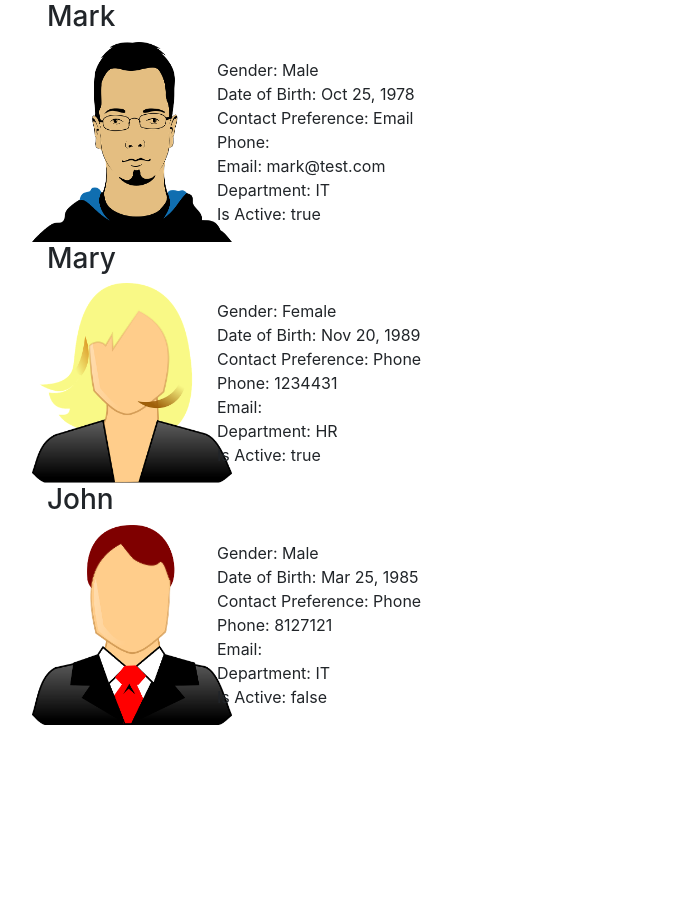
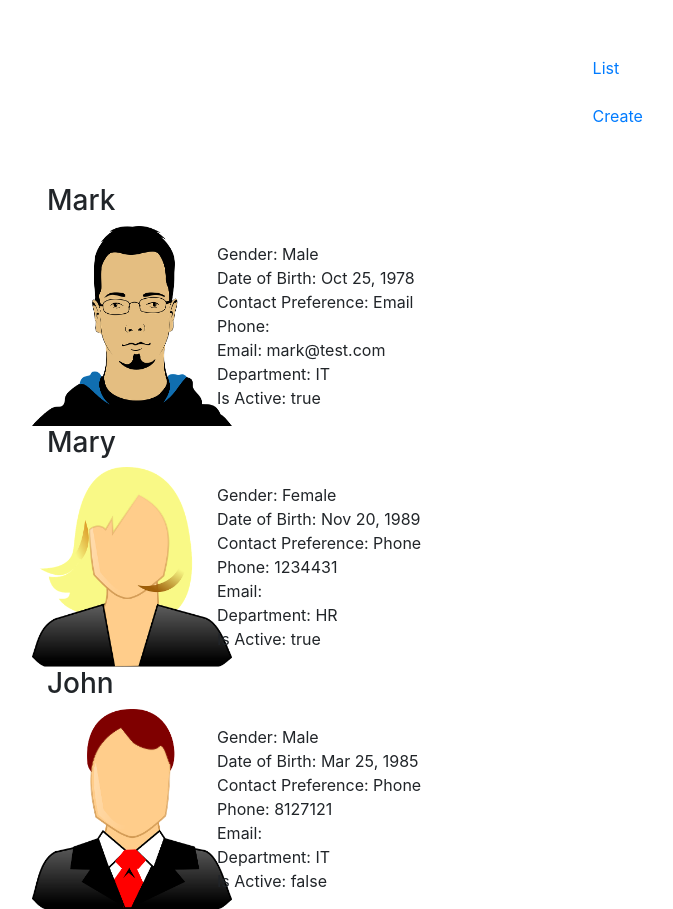
Before and after one commit to GowriKrishnamurthy/AngularCrud-, an Angular app: page /list in a window 1280 px wide. Shown: the whole page, without its empty margins (38-711 px from the left). Before the commit the page ends 800 px from the top, so only its background shows below. Built offline with nearby package versions, Linux system fonts and the light colour scheme.

Commit message:
Bootstrap nav bar added for router links

```diff
--- a/src/app/app.component.html
+++ b/src/app/app.component.html
@@ -1,7 +1,13 @@
-
-<div class="container">
-  <list-employees>
-
-  </list-employees>
-
-</div>
+<div class="container">
+        <nav class="navbar navbar-default">
+            <ul class="nav navbar-nav">
+                <li>
+                    <a routerLink="list">List</a>
+                </li>
+                <li>
+                    <a routerLink="create">Create</a>
+                </li>
+            </ul>
+        </nav>
+        <router-outlet></router-outlet>
+    </div>
```
